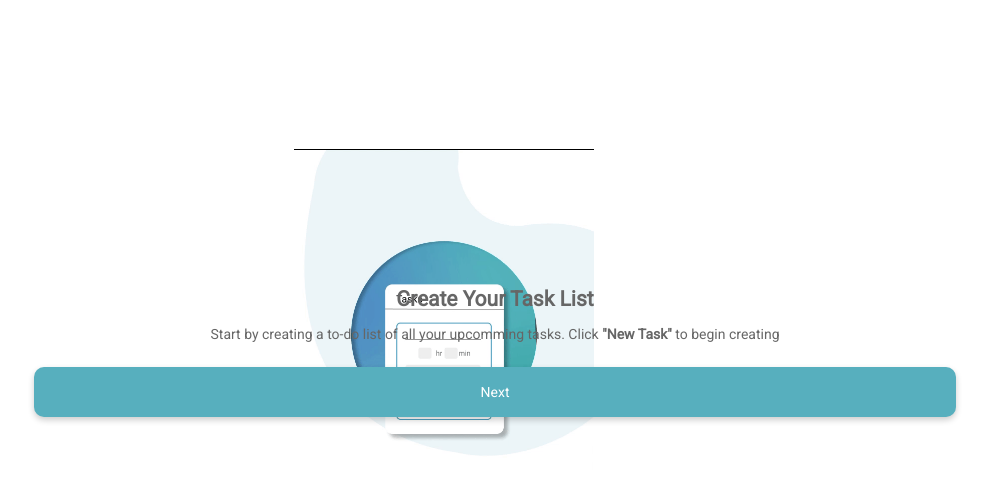
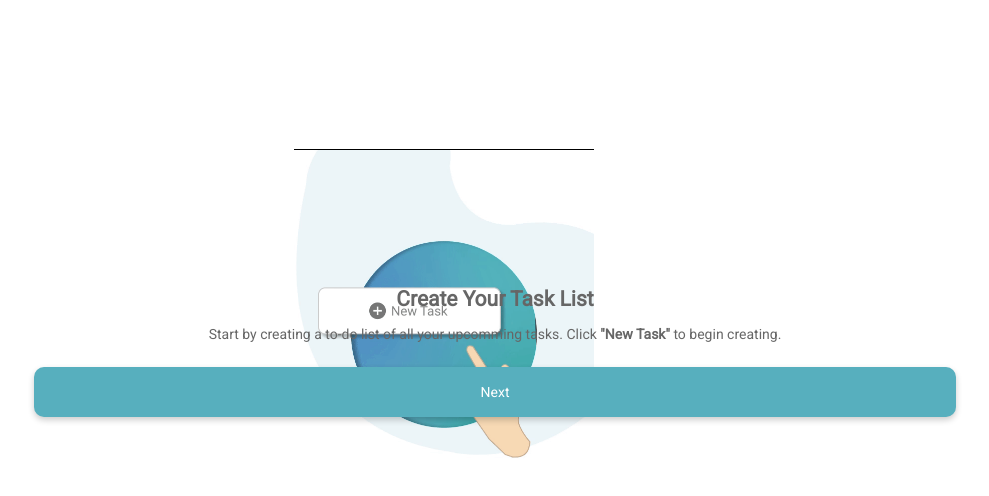
Before and after one commit to ucladevx/twain-extension, a React (Create React App) app: page /walkthrough in a window 1280 px wide. Shown: the top 496 px of the page, without its empty margins (145-1134 px from the left). Built offline with nearby package versions, Linux system fonts and the light colour scheme; the HTML template or start-up script is replaced by a standard one.

Commit message:
fix minor mistakes and add two other gifs

```diff
--- a/src/components/containers/Walkthrough.js
+++ b/src/components/containers/Walkthrough.js
@@ -8,7 +8,7 @@ const CreateTaskList = ({handleContinue}) =>{
   return(
     <div>
       <img
-        src="personalizetask.gif"
+        src="createTasklist.gif"
         style={{
           width: '300px',
           marginLeft: 'calc(-1 * (10%))',
@@ -27,7 +27,7 @@ const CreateTaskList = ({handleContinue}) =>{
         textAlign: 'center'
       }}
       >Start by creating a to-do list of all your upcomming tasks.
-      Click <strong>"New Task"</strong> to begin creating
+      Click <strong>"New Task"</strong> to begin creating.
       </p>
 
       <NextButton
@@ -76,7 +76,7 @@ const ScheduleTask = ({handleContinue}) => {
   return(
     <div>
       <img
-        src="personalizetask.gif"
+        src="scheduleTask.gif"
         style={{
           width: '300px',
           marginLeft: 'calc(-1 * (10%))',
--- a/src/components/presentational/styled/Layout.js
+++ b/src/components/presentational/styled/Layout.js
@@ -29,7 +29,6 @@ export const Centered = styled.div`
 export const WalkthroughCentered = styled(Centered)`
   color: #666666;
   fontFamily: roboto;
-  /* text-align: center; */
 `;
 
 export const Row = styled.div`
```
Also changed, not shown: public/createTasklist.gif (added), public/scheduleTask.gif (added).
